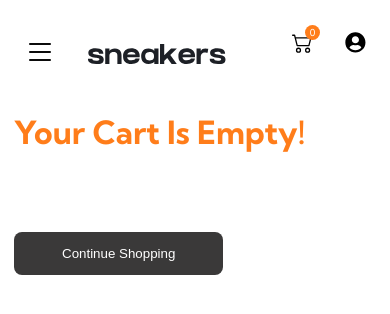
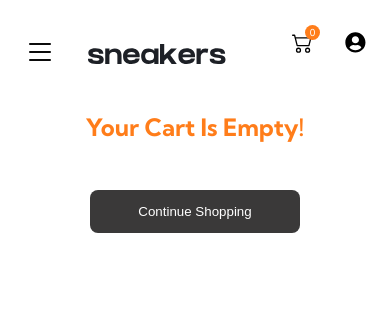
Before and after one commit to lanreonasanya02/ecommerce-store, a React (Create React App) app: page /cart in a window 390 px wide. Shown: the top 314 px of the page. Built offline with nearby package versions, Linux system fonts and the light colour scheme.

Commit message:
started cart section media queries for mobile

```diff
--- a/src/components/cart/Cart.css
+++ b/src/components/cart/Cart.css
@@ -6,17 +6,6 @@
   margin-bottom: 3rem;
   font-size: 2rem;
   color: hsl(26, 100%, 55%);
-}
-
-.cart-section .cart-menu {
-  display: grid;
-  grid-template-columns: 1fr 35px;
-}
-
-.cart-section .cart-menu .close-modal {
-  width: 30%;
-  border: none;
-  background: none;
 }
 
 .cart-items {
@@ -107,3 +96,44 @@
   width: 100%;
   height: 100%;
 } */
+
+@media (max-width: 576px) {
+  .cart-section {
+    margin-top: 7rem;
+    text-align: center;
+  }
+
+  .cart-items img {
+    width: 60%;
+    margin: auto;
+    border-radius: 8px;
+  }
+
+  .cart-items {
+    display: grid;
+    grid-template-columns: 1fr 200px 1fr;
+    margin-bottom: 2rem;
+    align-items: center;
+  }
+
+  .cart-section h1 {
+    margin-bottom: 3rem;
+    font-size: 1.5rem;
+    color: hsl(26, 100%, 55%);
+  }
+
+  .total-amount {
+    margin-top: 2rem;
+  }
+
+  .total-amount button {
+    display: block;
+    margin: 0;
+  }
+
+  .total-amount > button {
+    margin: auto;
+    margin-top: 1rem;
+    margin-bottom: 1rem;
+  }
+}
--- a/src/components/cart/cart-item.jsx
+++ b/src/components/cart/cart-item.jsx
@@ -21,7 +21,6 @@ const CartItem = ({ data }) => {
         </p>
 
         <p>${newPrice}</p>
-      </div>
 
         <div className="btn-quantity">
           <button onClick={() => (cartItems[id] > 0 ? removeFromCart(id) : 0)}>
@@ -34,6 +33,7 @@ const CartItem = ({ data }) => {
           />
           <button onClick={() => addToCart(id)}>+</button>
         </div>
+      </div>
 
       <div className="cart-price">
         <p>${newPrice * cartItems[id]}</p>
```
Lines whose indentation alone changed are shown as unchanged.
